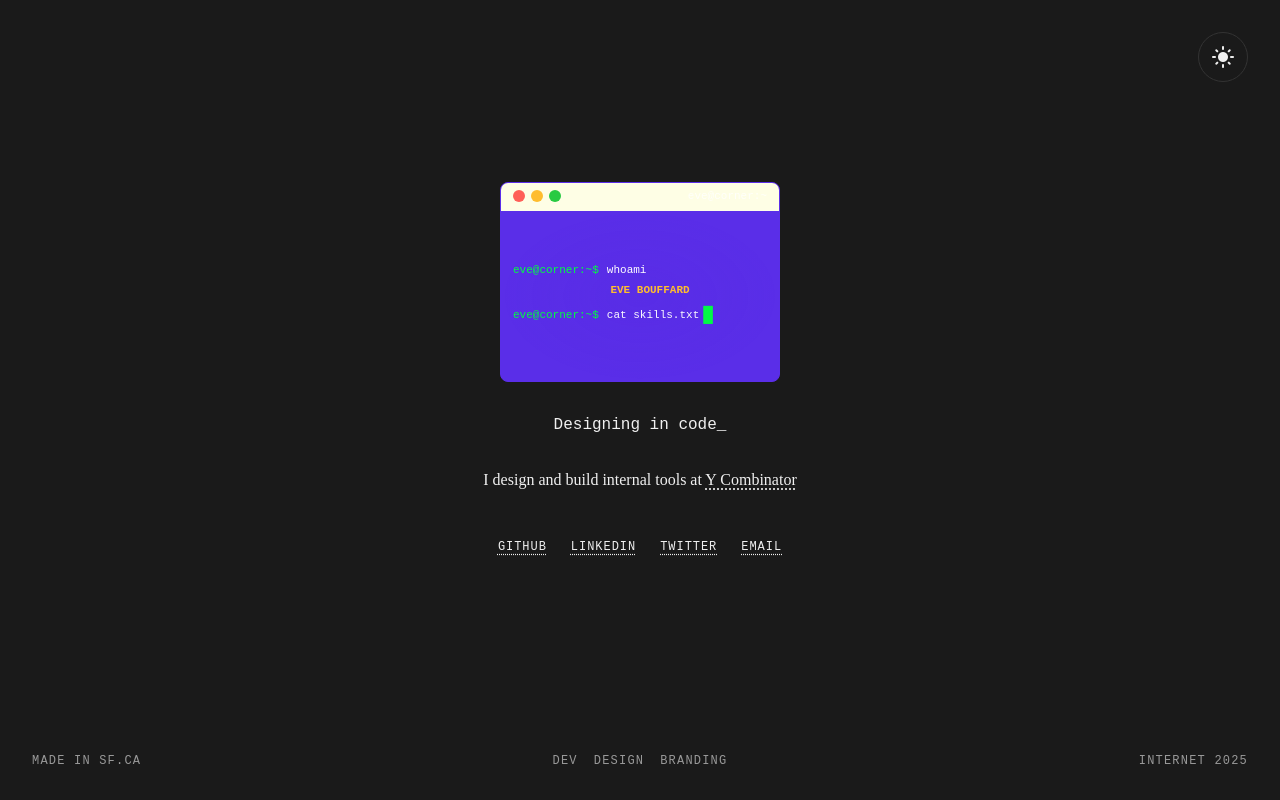
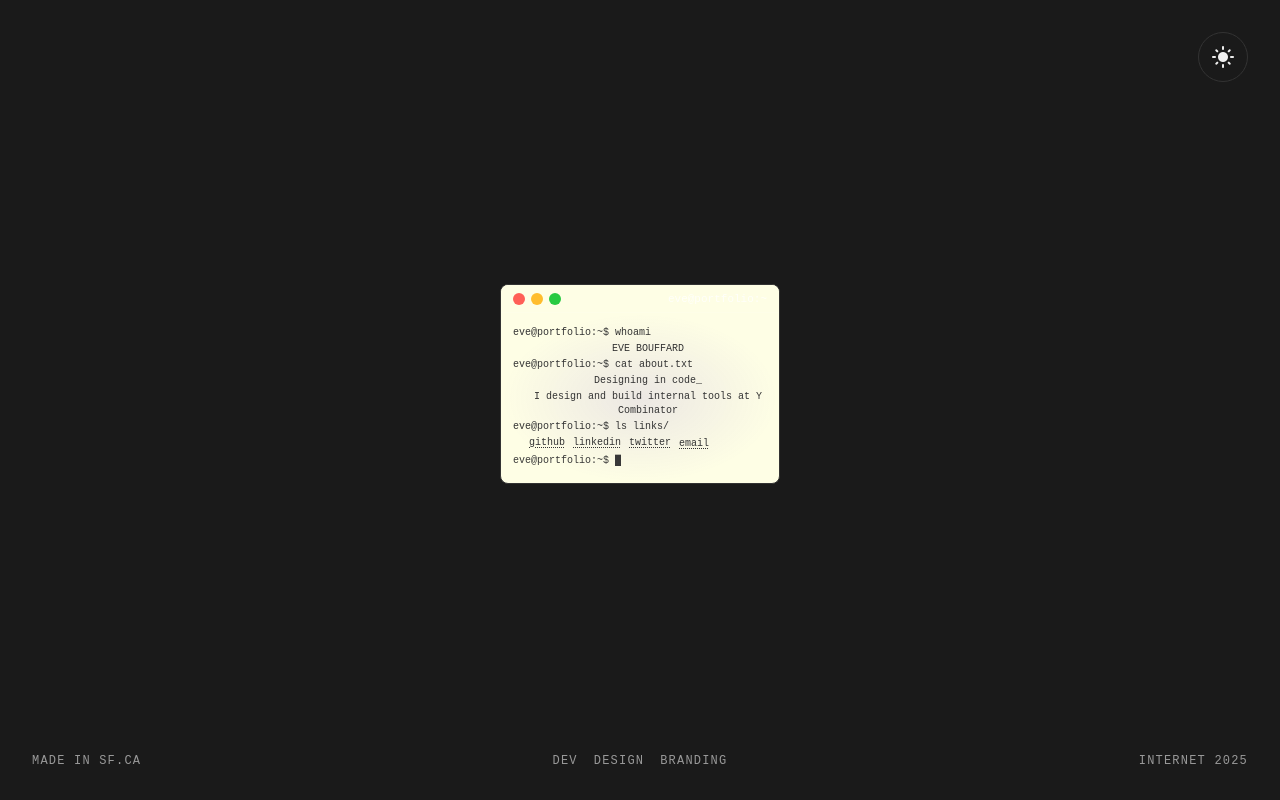
Before and after one commit to evebouf/portfolio, a React (Vite) app: page / in a window 1280 px wide. Both pictures are taken after a click on the button "dark_mode". Built offline with nearby package versions, Linux system fonts and the light colour scheme; a web font is replaced by a local one.

Commit message:
feat: redesign terminal UI with light theme and add interactive links section

```diff
--- a/src/components/Terminal.scss
+++ b/src/components/Terminal.scss
@@ -9,8 +9,8 @@
 .terminal {
   width: 280px;
   height: 200px;
-  background: #5A2EE8;
-  border-color: #5A2EE8;
+  background: #FEFEE5;
+  border-color: #333;
     border-width: 1px;
     border-style: solid;
     border-radius: 8px 8px 0px 0px;
@@ -30,10 +30,9 @@
   &-header {
     height: 28px;
     background:#FEFEE5;
-    // border-color: #4D22DA;
-    // border-width: 1px;
-    // border-style: solid;
-    // border-radius: 8px 8px 0px 0px;
+    border-bottom-color: #333;
+    border-bottom-width: 1px;
+    border-bottom-style: solid;
     display: flex;
     align-items: center;
     justify-content: space-between;
@@ -111,7 +110,7 @@
   }
 
   &-cursor {
-    color: #00ff41;
+    color: #333;
     animation: cursorBlink 1.2s infinite;
   }
 }
@@ -141,46 +140,74 @@
 
   .progress-fill {
     height: 100%;
-    background: #00cc33;
     width: 0%;
     animation: progressFill 2s ease-out forwards;
   }
 }
 
-// Main prompt styles
-.main-prompt {
-  .prompt-line {
+// Main session styles
+.main-session {
+  font-size: 10px;
+  line-height: 1.4;
+
+  .command-line {
     display: flex;
     align-items: center;
-    margin-bottom: 4px;
+    margin-bottom: 2px;
 
     &.current {
       animation: currentLine 1s ease-in-out infinite alternate;
     }
   }
 
-  .output-line {
-    margin-bottom: 8px;
-    margin-left: 20px;
+  .prompt {
+    color: #333;
+    margin-right: 6px;
   }
 
-  .terminal-prompt {
-    color: #00ff41;
-    font-size: 11px;
-    margin-right: 8px;
-  }
-
-  .terminal-command {
-    color: #ffffff;
-    font-size: 11px;
+  .command {
+    color: #333;
     margin-right: 4px;
   }
 
-  .terminal-output {
-    color: #ffbd2e;
-    font-size: 11px;
-    font-weight: bold;
-    animation: outputGlow 2s ease-in-out infinite alternate;
+  .output {
+    color: #333;
+    margin-bottom: 2px;
+    margin-left: 16px;
+  }
+
+  .links-output {
+    margin-left: 16px;
+    margin-bottom: 4px;
+    display: flex;
+    flex-wrap: wrap;
+    gap: 8px;
+  }
+
+  .terminal-link {
+    color: #333;
+    text-decoration: underline;
+    text-underline-offset: 2px;
+    text-decoration-style: dotted;
+    background: none;
+    border: none;
+    cursor: pointer;
+
+    font-family: inherit;
+    font-size: inherit;
+    transition: all 0.2s ease;
+
+    &:hover {
+      color: #ffffff;
+    }
+
+    &.email-link {
+      color: #333;
+
+      &:hover {
+        color: #ffffff;
+      }
+    }
   }
 }
 
--- a/src/components/Terminal.tsx
+++ b/src/components/Terminal.tsx
@@ -5,13 +5,24 @@ const Terminal: React.FC = () => {
   const [phase, setPhase] = useState(0);
   const [displayText, setDisplayText] = useState('');
   const [showCursor, setShowCursor] = useState(true);
+  const [emailCopied, setEmailCopied] = useState(false);
 
   const sequences = [
     { text: 'SYSTEM BOOT...', delay: 800 },
     { text: 'LOADING USER...', delay: 600 },
     { text: 'AUTHENTICATED', delay: 400 },
-    { text: '> EVE', delay: 0 }
+    { text: 'READY', delay: 1000 }
   ];
+
+  const copyEmailToClipboard = async () => {
+    try {
+      await navigator.clipboard.writeText('eve.bouffard@gmail.com');
+      setEmailCopied(true);
+      setTimeout(() => setEmailCopied(false), 2000);
+    } catch (err) {
+      console.error('Failed to copy email: ', err);
+    }
+  };
 
   useEffect(() => {
     const timer = setTimeout(() => {
@@ -63,7 +74,7 @@ const Terminal: React.FC = () => {
           <span className="terminal-button terminal-button--minimize"></span>
           <span className="terminal-button terminal-button--maximize"></span>
         </div>
-        <div className="terminal-title">eve@corner:~</div>
+        <div className="terminal-title">eve@portfolio:~</div>
       </div>
 
       <div className="terminal-body">
@@ -81,17 +92,35 @@ const Terminal: React.FC = () => {
           )}
 
           {phase >= 3 && (
-            <div className="main-prompt">
-              <div className="prompt-line">
-                <span className="terminal-prompt">eve@corner:~$</span>
-                <span className="terminal-command">whoami</span>
+            <div className="main-session">
+              <div className="command-line">
+                <span className="prompt">eve@portfolio:~$</span>
+                <span className="command">whoami</span>
               </div>
-              <div className="output-line">
-                <span className="terminal-output">EVE BOUFFARD</span>
+              <div className="output">EVE BOUFFARD</div>
+
+              <div className="command-line">
+                <span className="prompt">eve@portfolio:~$</span>
+                <span className="command">cat about.txt</span>
               </div>
-              <div className="prompt-line current">
-                <span className="terminal-prompt">eve@corner:~$</span>
-                <span className="terminal-command">cat skills.txt</span>
+              <div className="output">Designing in code_</div>
+              <div className="output">I design and build internal tools at Y Combinator</div>
+
+              <div className="command-line">
+                <span className="prompt">eve@portfolio:~$</span>
+                <span className="command">ls links/</span>
+              </div>
+              <div className="links-output">
+                <a href="https://github.com/evebouf" target="_blank" rel="noopener noreferrer" className="terminal-link">github</a>
+                <a href="https://www.linkedin.com/in/eve-bouffard/" target="_blank" rel="noopener noreferrer" className="terminal-link">linkedin</a>
+                <a href="https://x.com/eve_bouff" target="_blank" rel="noopener noreferrer" className="terminal-link">twitter</a>
+                <button onClick={copyEmailToClipboard} className="terminal-link email-link">
+                  {emailCopied ? 'copied!' : 'email'}
+                </button>
+              </div>
+
+              <div className="command-line current">
+                <span className="prompt">eve@portfolio:~$</span>
                 {showCursor && <span className="terminal-cursor">█</span>}
               </div>
             </div>
--- a/src/pages/Home.tsx
+++ b/src/pages/Home.tsx
@@ -37,7 +37,7 @@ const Home: React.FC = () => {
           <Terminal />
         </div>
 
-        <div className="tagline">
+        {/* <div className="tagline">
           <div className="terminal-text">
             Designing in code<span className="cursor">_</span>
           </div>
@@ -47,10 +47,10 @@ const Home: React.FC = () => {
               Y Combinator
             </a>
           </div>
-        </div>
+        </div> */}
 
 
-        <div className="nav-links">
+        {/* <div className="nav-links">
           <a href="https://github.com/evebouf" target="_blank" rel="noopener noreferrer" className="nav-link">
             GitHub
           </a>
@@ -63,7 +63,7 @@ const Home: React.FC = () => {
           <button onClick={copyEmailToClipboard} className="nav-link email-button">
             {emailCopied ? '✨ Copied!' : 'Email'}
           </button>
-        </div>
+        </div> */}
       </div>
 
       <div className="footer-icons">
```
